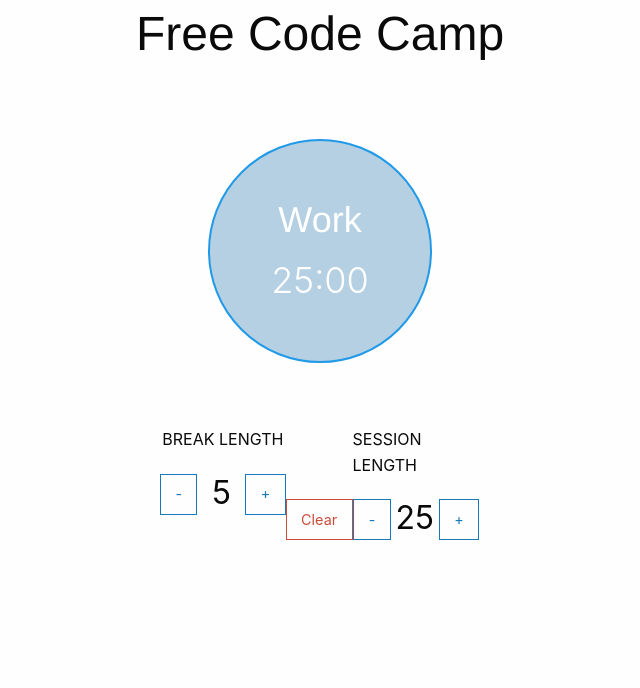
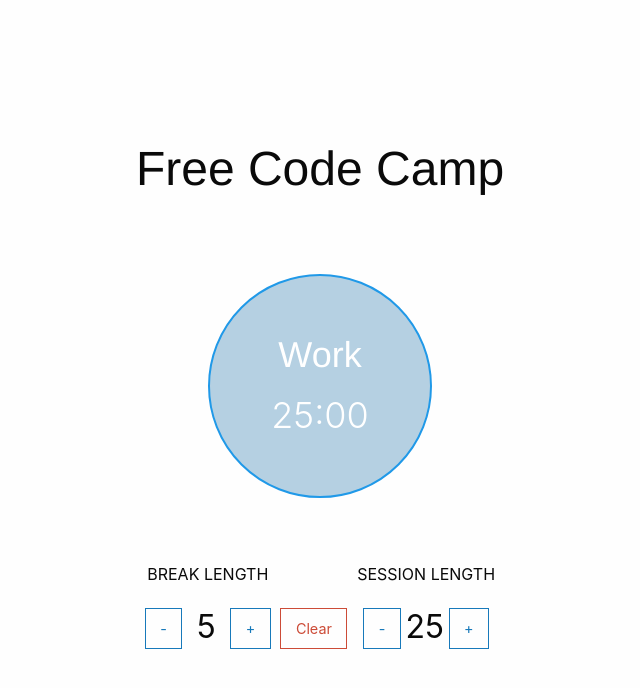
Before and after one commit to UHanczar/FreeCodeCamp-pomodoro-clock, a React app: page / in a window 1280 px wide. Shown: the top 688 px of the page, without its empty margins (320-960 px from the left). Built offline with nearby package versions, Linux system fonts and the light colour scheme.

Commit message:
10.Making_timer_functionality

```diff
--- a/app/components/Container.js
+++ b/app/components/Container.js
@@ -6,7 +6,7 @@
   render() {
     return (
       <div className='row'>
-        <div className='column small-centered medium-8 large-6 container'>
+        <div className='container'>
           <h1 className='header-text'>Free Code Camp</h1>
           <Timer />
         </div>
--- a/app/components/Counter.js
+++ b/app/components/Counter.js
@@ -29,10 +29,10 @@
   }
 
   render() {
-    const { count } = this.props;
+    const { count, work } = this.props;
     return (
       <div className='counter' onClick={() => this.startCounter()}>
-        <h3 className='clock-text'>Work</h3>
+        <h3 className='clock-text'>{ work }</h3>
         <span className='clock-text'>
           {this.formatSeconds(count)}
         </span>
@@ -46,7 +46,8 @@
 };
 
 Counter.propTypes = {
-  count: PropTypes.number.isRequired
+  count: PropTypes.number.isRequired,
+  work: PropTypes.string.isRequired
 };
 
 export default Counter;
--- a/app/components/Timer.js
+++ b/app/components/Timer.js
@@ -51,30 +51,38 @@
   handleStart() {
     this.start = setInterval(() => {
       let newCount;
-      if (this.state.work) {
-        newCount = this.state.session - 1;
+      const { work, rest, restControl, session, sessionControl } = this.state;
+      if (work) {
+        newCount = session - 1;
         this.setState({
           session: newCount
         });
       } else {
-        newCount = this.state.rest - 1;
+        newCount = rest - 1;
         this.setState({
           rest: newCount
         });
       }
 
       if (newCount <= 0) {
-        clearInterval(this.start);
-        this.start = undefined;
+        // clearInterval(this.start);
+        // this.start = undefined;
+        this.setState({
+          work: !work,
+          rest: restControl * 60,
+          session: sessionControl * 60
+        });
       }
     }, 1000);
   }
 
   handleAddTime(newVal) {
     // console.log('this', this);
+    if (!this.state.countdown) {
       if (newVal === 'rest') {
-      const newRest = this.state.rest + 60;
         const newRestControl = this.state.restControl + 1;
+        const newRest = newRestControl * 60;
+
         this.setState(() => {
           return {
             rest: newRest,
@@ -82,8 +90,9 @@
           };
         });
       } else if (newVal === 'session') {
-      const newSession = this.state.session + 60;
         const newSessionControl = this.state.sessionControl + 1;
+        const newSession = newSessionControl * 60;
+
         this.setState(() => {
           return {
             session: newSession,
@@ -92,27 +101,36 @@
         });
       }
     }
+  }
 
   handleSubstractTime(newVal) {
     // console.log('Substracting 1');
+    if (!this.state.countdown) {
       if (newVal === 'rest') {
-      const newRest = this.state.rest - 60;
+        if (this.state.restControl > 0) {
           const newRestControl = this.state.restControl - 1;
+          const newRest = newRestControl * 60;
+
           this.setState(() => {
             return {
               rest: newRest,
               restControl: newRestControl
             };
           });
+        }
       } else if (newVal === 'session') {
-      const newSession = this.state.session - 60;
+        if (this.state.sessionControl > 0) {
           const newSessionControl = this.state.sessionControl - 1;
+          const newSession = newSessionControl * 60;
+
           this.setState(() => {
             return {
               session: newSession,
               sessionControl: newSessionControl
             };
           });
+        }
+      }
     }
   }
 
@@ -144,6 +162,7 @@
     return (
       <div className='timer'>
         <Counter
+          work={work ? 'Work' : 'Break!'}
           count={work ? session : rest} onStartCounter={this.handleStartCounter}
         />
 
--- a/app/scss/components/_container.scss
+++ b/app/scss/components/_container.scss
@@ -1,3 +1,12 @@
+html, body {
+  width: 100%;
+  height: 100%;
+  display: flex;
+  flex-direction: column;
+  justify-content: center;
+  align-items: center;
+}
+
 .container {
   font-family: BlinkMacSystemFont, Segoe UI, Roboto, Oxygen-Sans, Ubuntu, Cantarell, Helvetica Neue, sans-serif;
 }
--- a/app/scss/components/_controls.scss
+++ b/app/scss/components/_controls.scss
@@ -2,7 +2,7 @@
   display: flex;
   flex-direction: row;
   justify-content: space-around;
-  width: 320px;
+  width: 360px;
 
   /*@media (min-width: 400px) and (max-width: 1024px) {
     width: 80%;
```
Lines whose indentation alone changed are shown as unchanged.
